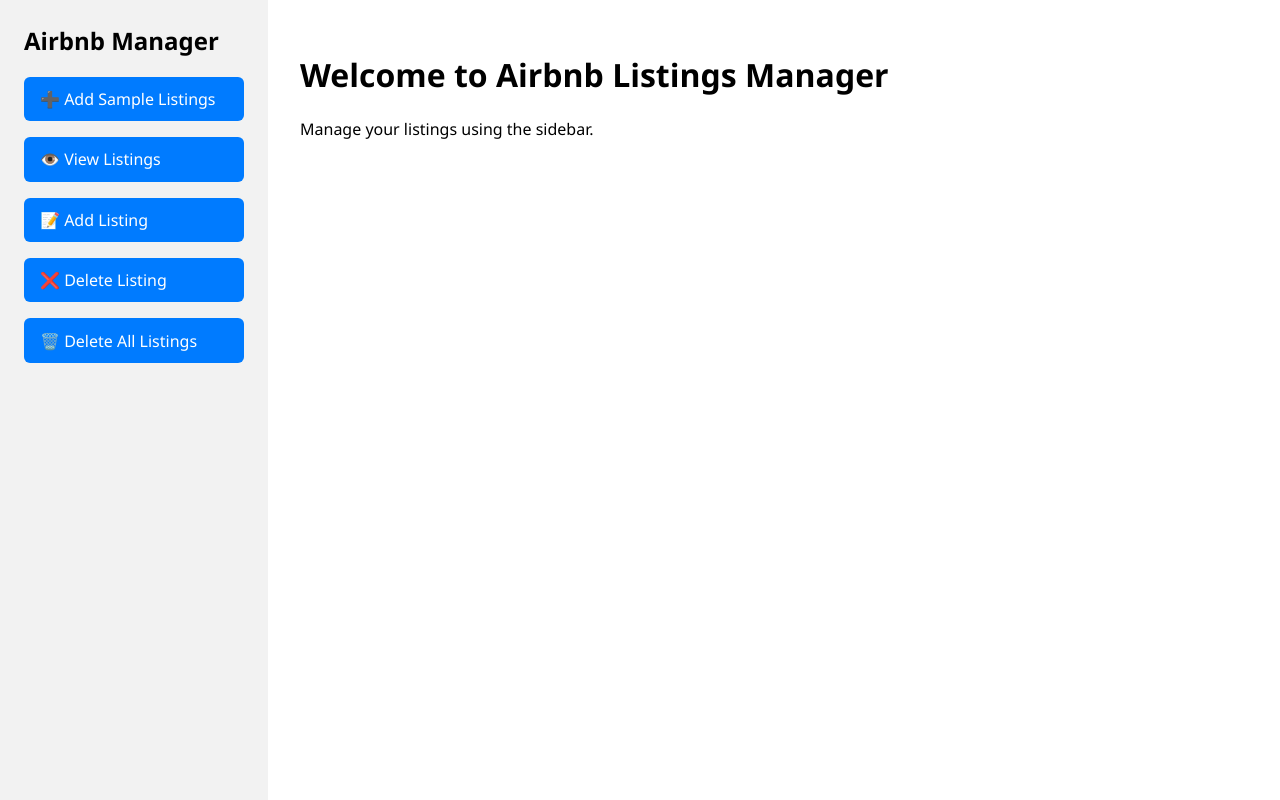
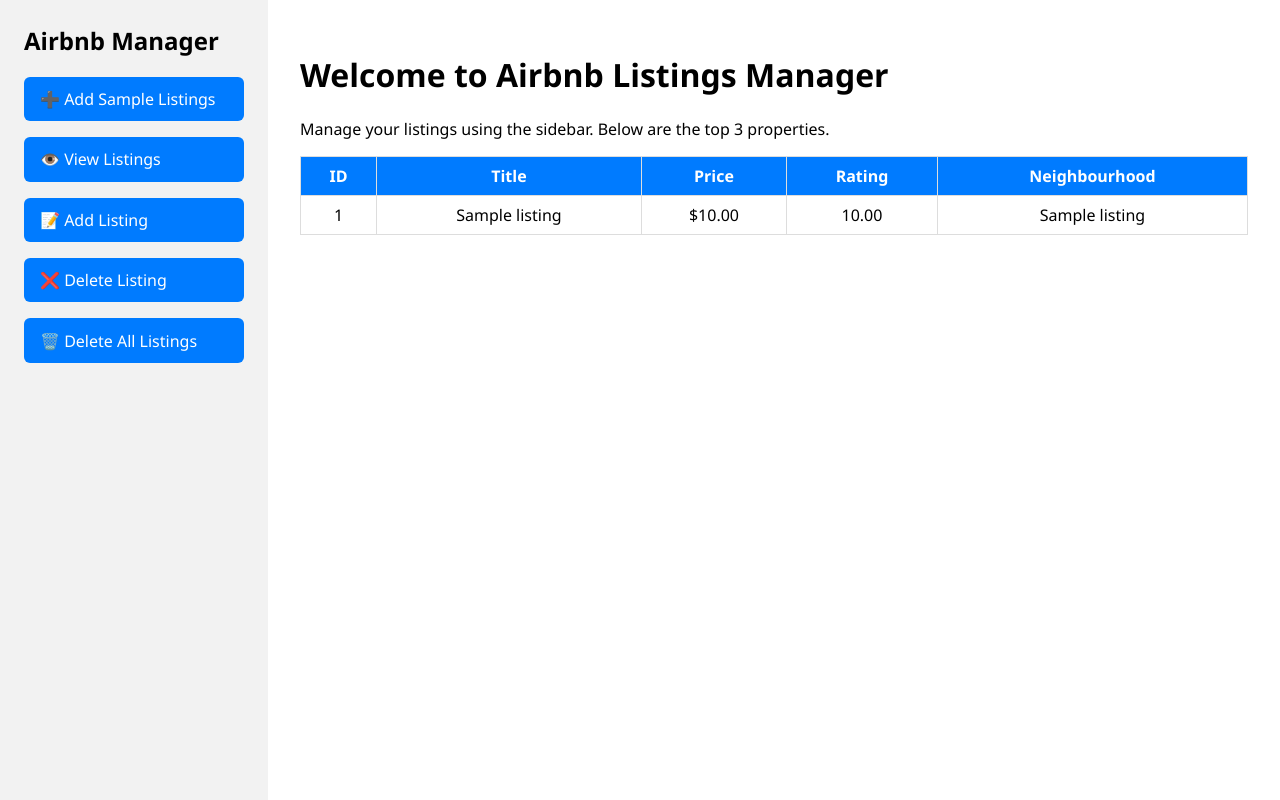
Before and after one commit to hbmahida/CS-348-Group-Project-S25, a Flask app: page / in a window 1280 px wide. Run offline with Flask 3, Linux system fonts and the light colour scheme; a database or web service that is not in the repository returns one stand-in record (values such as "Sample title"); some libraries are stand-ins or nearby versions.

Commit message:
changes to home page to display top 3

```diff
--- a/templates/home.html
+++ b/templates/home.html
@@ -1,5 +1,32 @@
 {% extends "base.html" %}
 {% block content %}
 <h1>Welcome to Airbnb Listings Manager</h1>
-<p>Manage your listings using the sidebar.</p>
+<p>Manage your listings using the sidebar. Below are the top 3 properties.</p>
+<table>
+    <thead>
+      <tr>
+        <th>ID</th>
+        <th>Title</th>
+        <th>Price</th>
+        <th>Rating</th>
+        <th>Neighbourhood</th>
+      </tr>
+    </thead>
+    <tbody>
+      {% for l in top_listings %}
+      <tr>
+        <td>{{ l.listing_id }}</td>
+        <td>{{ l.name }}</td>
+        <td>${{ '%.2f'|format(l.price) }}</td>
+        <td>{{ '%.2f'|format(l.avg_rating) }}</td>
+        <td>{{ l.neighbourhood }}</td>
+      </tr>
+      {% endfor %}
+      {% if top_listings|length == 0 %}
+      <tr>
+        <td colspan="5" style="text-align:center;">No listings available.</td>
+      </tr>
+      {% endif %}
+    </tbody>
+</table>
 {% endblock %}
```
